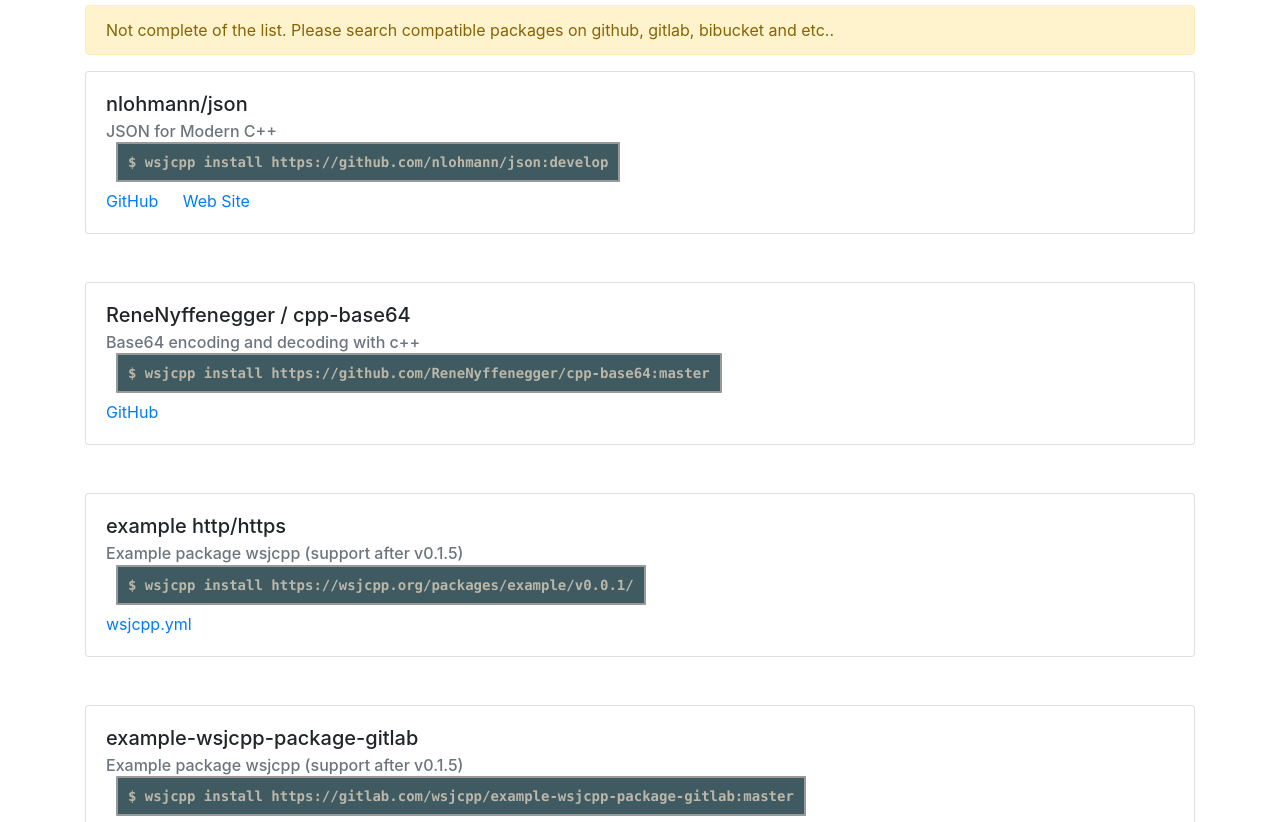
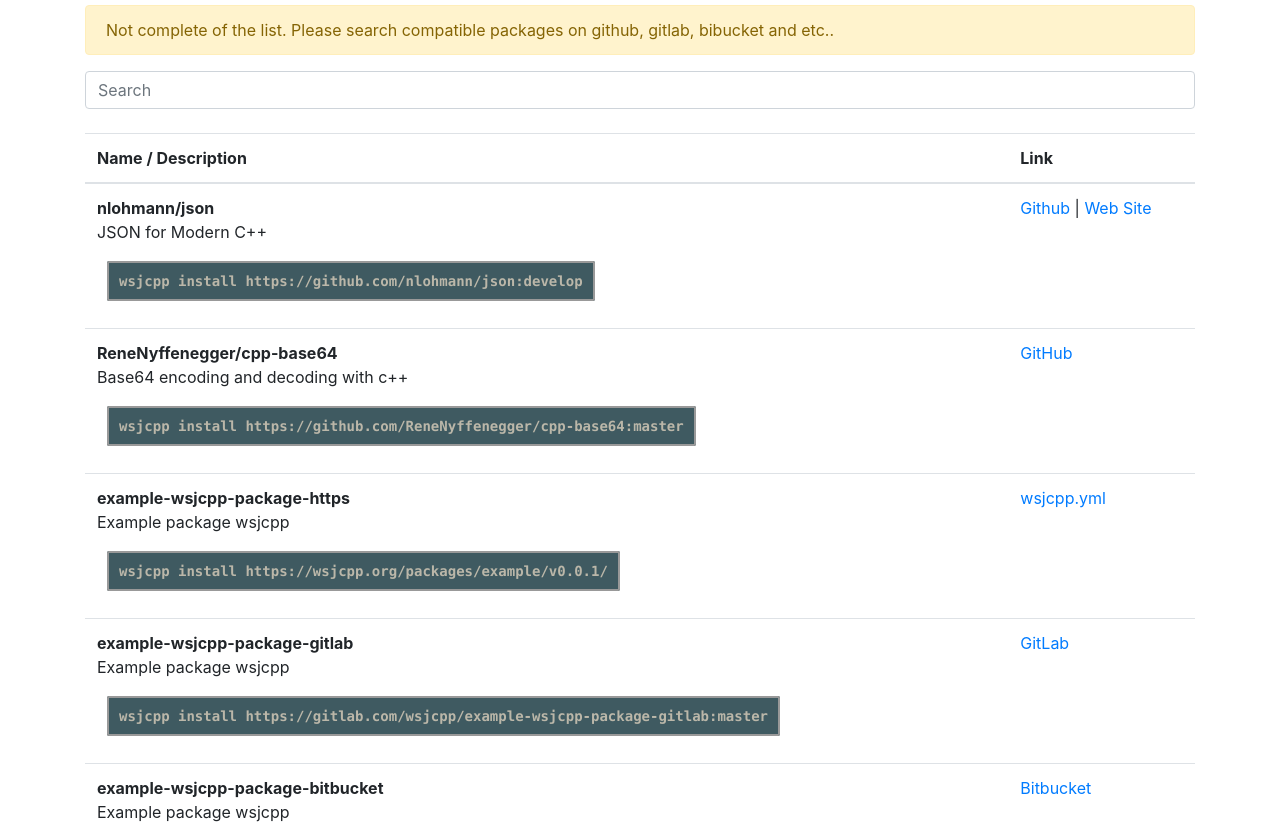
Before and after one commit to wsjcpp/wsjcpp-org, a plain HTML site: page web/packages.html in a window 1280 px wide. Shown: the part 127-949 px from the top of the page. Drawn offline with Linux system fonts and the light colour scheme.

Commit message:
Redesign page with packages

```diff
--- a/web/packages.html
+++ b/web/packages.html
@@ -39,71 +39,71 @@
         <div class="alert alert-warning">
             Not complete of the list. Please search compatible packages on github, gitlab, bibucket and etc..
         </div>
+        <input class="form-control" type="text" id="search" placeholder="Search" aria-label="Search">
+        <br>
+        <table class="table">
+            <thead>
+                <tr>
+                    <th>Name / Description</th>
+                    <th>Link</th>
+                </tr>
+            </thead>
+            <tbody id="packages_list">
+            </tbody>
+        </table>
+    </div>
+<script>
+    $("#search").hide();
+    function showFilteredPackages(filter) {
+        $('#packages_list').html('');
+        for (var i in window.packages) {
+            var pkg = window.packages[i];
+            if (!pkg.name) continue;
+            var someMatch = false;
+            if (
+                pkg.name.indexOf(filter) != -1
+                || pkg.description.indexOf(filter) != -1
+                || pkg.command.indexOf(filter) != -1
+            ) {
+                someMatch = true;
+            }
+            var links = [];
+            for (var t in pkg.links) {
+                var lnk = pkg.links[t];
+                links.push('<a href="' + lnk.url + '" target="_blank">' + lnk.title + "</a>");
+                if (
+                    lnk.url.indexOf(filter) != -1
+                    || lnk.title.indexOf(filter) != -1
+                ) {
+                    someMatch = true;
+                }
+            }
+            if (!someMatch) continue;
+            $('#packages_list').append(
+                '<tr>'
+                + '<td><strong>' + pkg.name + '</strong><br>'
+                + '' + pkg.description + '<br><br><code>' + pkg.command + '</code><br><br></td>'
+                + '<td>' + links.join(" | ") + '</td>'
+                + '</tr>'
+            );
+        }
+    }
 
-        <div class="card">
-            <div class="card-body">
-                <h5 class="card-title">nlohmann/json</h5>
-                <h6 class="card-subtitle mb-2 text-muted">JSON for Modern C++</h6>
-                <p class="card-text">
-                    <code>$ wsjcpp install https://github.com/nlohmann/json:develop</code>
-                </p>
-                <a href="https://github.com/nlohmann/json" target="_blank" class="card-link">GitHub</a>
-                <a href="https://nlohmann.github.io/json/" target="_blank" class="card-link">Web Site</a>
-            </div>
-        </div>
-        <br><br>
+    $.ajax({
+        url: "./wsjcpp-packages.json"
+    }).done(function(r) {
+        console.log(r)
 
-        <div class="card">
-            <div class="card-body">
-                <h5 class="card-title"> ReneNyffenegger /
-                    cpp-base64 </h5>
-                <h6 class="card-subtitle mb-2 text-muted">Base64 encoding and decoding with c++</h6>
-                <p class="card-text">
-                    <code>$ wsjcpp install https://github.com/ReneNyffenegger/cpp-base64:master</code>
-                </p>
-                <a href="https://github.com/ReneNyffenegger/cpp-base64" target="_blank" class="card-link">GitHub</a>
-            </div>
-        </div>
+        window.packages = r;
+        showFilteredPackages("");
+        $("#search").val("")
+        $("#search").show();
+    })
 
-        <br><br>
-        <div class="card">
-            <div class="card-body">
-                <h5 class="card-title">example http/https</h5>
-                <h6 class="card-subtitle mb-2 text-muted">Example package wsjcpp (support after v0.1.5)</h6>
-                <p class="card-text">
-                    <code>$ wsjcpp install https://wsjcpp.org/packages/example/v0.0.1/</code>
-                </p>
-                <a href="https://wsjcpp.org/packages/example/v0.0.1/" target="_blank" class="card-link">wsjcpp.yml</a>
-            </div>
-        </div>
+    $("#search").on( 'keyup', function() {
+        showFilteredPackages($("#search").val())
+    });
 
-        <br><br>
-        <div class="card">
-            <div class="card-body">
-                <h5 class="card-title">example-wsjcpp-package-gitlab</h5>
-                <h6 class="card-subtitle mb-2 text-muted">Example package wsjcpp (support after v0.1.5)</h6>
-                <p class="card-text">
-                    <code>$ wsjcpp install https://gitlab.com/wsjcpp/example-wsjcpp-package-gitlab:master</code>
-                </p>
-                <a href="https://gitlab.com/wsjcpp/example-wsjcpp-package-gitlab" target="_blank" class="card-link">GitLab</a>
-            </div>
-        </div>
-
-        <br><br>
-        <div class="card">
-            <div class="card-body">
-                <h5 class="card-title">example-wsjcpp-package-bitbucket</h5>
-                <h6 class="card-subtitle mb-2 text-muted">Example package wsjcpp (support after v0.1.5)</h6>
-                <p class="card-text">
-                    <code>$ wsjcpp install https://bitbucket.org/wsjcpp/example-wsjcpp-package-bitbucket:master</code>
-                </p>
-                <a href="https://bitbucket.org/wsjcpp/example-wsjcpp-package-bitbucket/" target="_blank" class="card-link">Bitbucket</a>
-            </div>
-        </div>
-        <br><br>
-
-
-
-    </div>
+</script>
 </body>
 </html>
--- /dev/null
+++ b/web/wsjcpp-packages.json
@@ -0,0 +1,61 @@
+[
+    {
+        "name": "nlohmann/json",
+        "description": "JSON for Modern C++",
+        "command": "wsjcpp install https://github.com/nlohmann/json:develop",
+        "links": [
+            {
+                "url": "https://github.com/nlohmann/json",
+                "title": "Github"
+            },
+            {
+                "url": "https://nlohmann.github.io/json/",
+                "title": "Web Site"
+            }
+        ]
+    },
+    {
+        "name": "ReneNyffenegger/cpp-base64",
+        "description": "Base64 encoding and decoding with c++",
+        "command": "wsjcpp install https://github.com/ReneNyffenegger/cpp-base64:master",
+        "links": [
+            {
+                "url": "https://github.com/ReneNyffenegger/cpp-base64",
+                "title": "GitHub"
+            }
+        ]
+    },
+    {
+        "name": "example-wsjcpp-package-https",
+        "description": "Example package wsjcpp",
+        "command": "wsjcpp install https://wsjcpp.org/packages/example/v0.0.1/",
+        "links": [
+            {
+                "url": "https://wsjcpp.org/packages/example/v0.0.1/wsjcpp.yml",
+                "title": "wsjcpp.yml"
+            }
+        ]
+    },
+    {
+        "name": "example-wsjcpp-package-gitlab",
+        "description": "Example package wsjcpp",
+        "command": "wsjcpp install https://gitlab.com/wsjcpp/example-wsjcpp-package-gitlab:master",
+        "links": [
+            {
+                "url": "https://gitlab.com/wsjcpp/example-wsjcpp-package-gitlab",
+                "title": "GitLab"
+            }
+        ]
+    },
+    {
+        "name": "example-wsjcpp-package-bitbucket",
+        "description": "Example package wsjcpp",
+        "command": "wsjcpp install https://bitbucket.org/wsjcpp/example-wsjcpp-package-bitbucket:master",
+        "links": [
+            {
+                "url": "https://bitbucket.org/wsjcpp/example-wsjcpp-package-bitbucket/",
+                "title": "Bitbucket"
+            }
+        ]
+    }
+]
```
Also changed, not shown: 1 other file.
